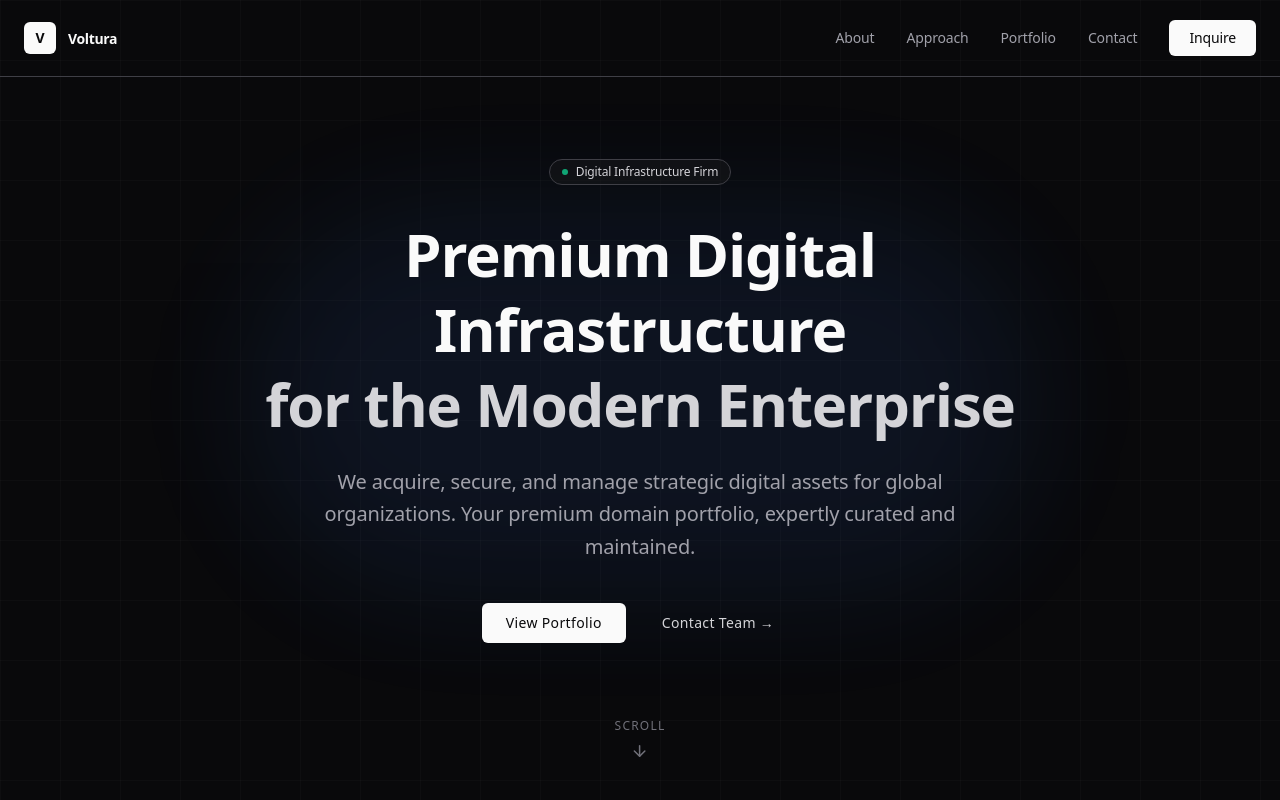
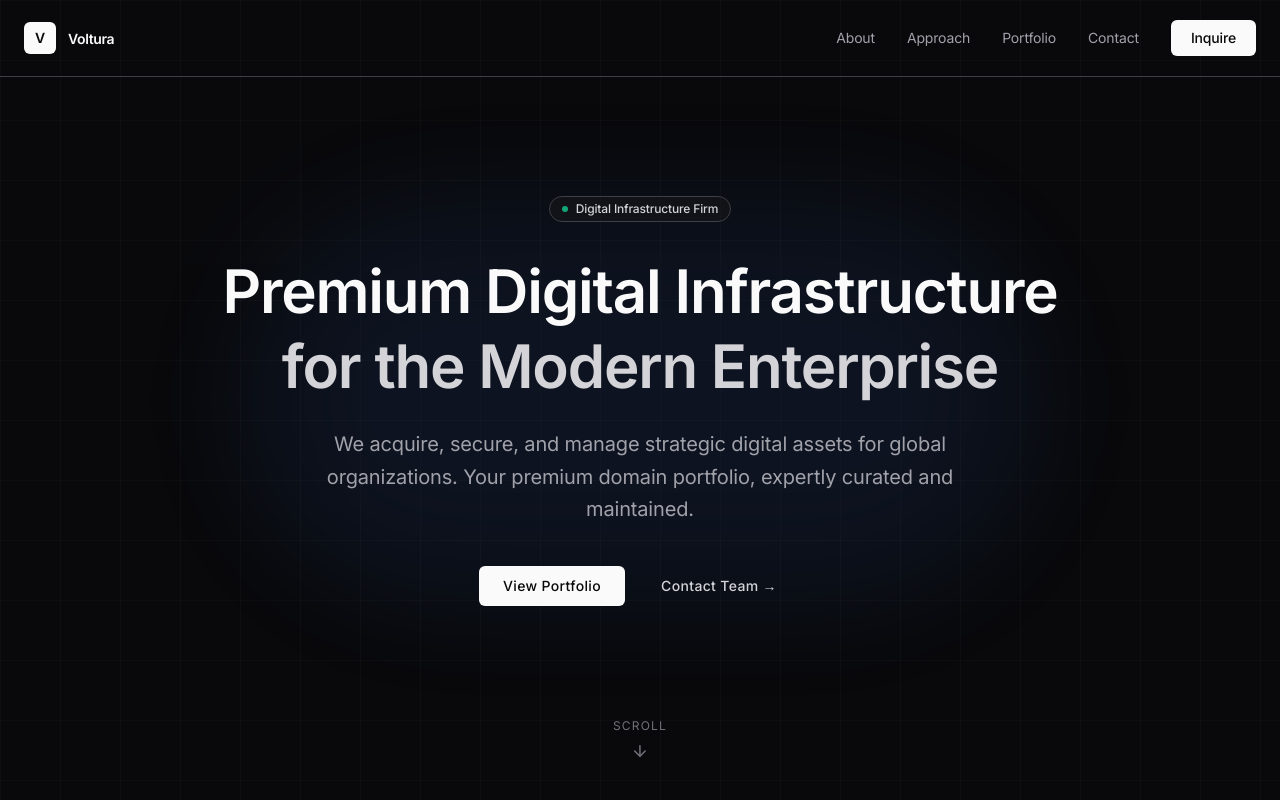
Before and after one commit to maestroatvoltura/volturatx, a Next.js app: page / in a window 1280 px wide. Shown: the top 800 px of the page. Built offline with nearby package versions, Linux system fonts and the light colour scheme.

Commit message:
Fix duplicate key in layout.tsx

```diff
--- a/app/layout.tsx
+++ b/app/layout.tsx
@@ -6,7 +6,6 @@ const inter = Inter({
   variable: "--font-sans",
   subsets: ["latin"],
   display: "swap",
-  variable: "--font-geist",
 });
 
 export const metadata: Metadata = {
```
